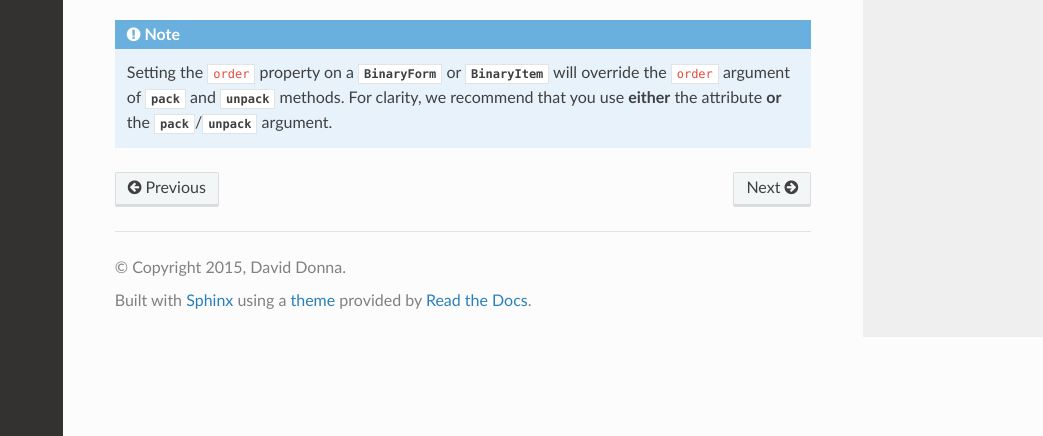
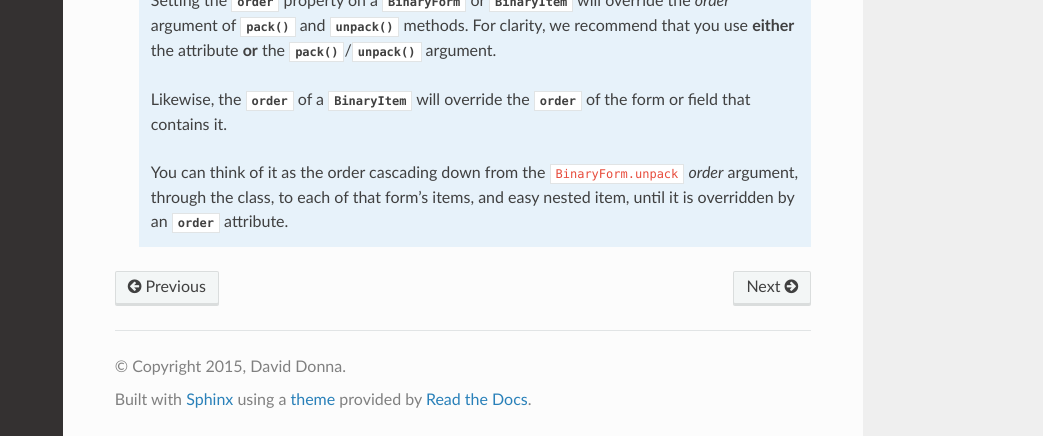
Before and after one commit to daviddonna/minform, a Sphinx documentation site: the page built from docs/api.rst, in a window 1280 px wide and 900 px high, scrolled down 2314 px, cut to the strip 464-900 px from the top of the window. Shown: the whole strip, without its empty margins (237-1280 px from the left). Built offline with Sphinx 7.4.7 and the Read the Docs theme 2.0.0, drawn with Linux system fonts in a browser that asks for light colours; pages that are not in the unit, such as notebooks, are missing from menus; cross-references to code outside the pages are shown as plain code; the version number is read from the project's files by our own code; some of the changed text lies outside the part shown.

Commit message:
Assorted documentation improvements.
- Convert docstrings to use Napoleon for readability.
- Simplify WTForms references to point into wtforms.form or
  wtforms.field.

```diff
--- a/docs/api.rst
+++ b/docs/api.rst
@@ -11,13 +11,25 @@
     that project.
 
     Minform provides a :class:`BinaryForm` class, which subclasses from
-    :class:`wtforms.Form <wtforms.form.Form>`. Instead of subclassing
-    :class:`~wtforms.form.Form` with :class:`wtforms.Field
-    <wtforms.fields.Field>` instances as class variables, you need to subclass
-    :class:`BinaryForm`, and give it :class:`BinaryItem` instances as class
-    variables. The result will be a :class:`~wtforms.form.Form` with
-    additional :meth:`~BinaryForm.pack` and :meth:`~BinaryForm.unpack`
-    methods.
+    :class:`wtforms.form.Form`. Instead of subclassing
+    :class:`~wtforms.form.Form` with :class:`wtforms.fields.Field` instances
+    as class variables, you need to subclass :class:`BinaryForm`, and give it
+    :class:`BinaryItem` instances as class variables. The result will be a
+    :class:`~wtforms.form.Form` with additional :meth:`~BinaryForm.pack` and
+    :meth:`~BinaryForm.unpack` methods.
+
+    .. note::
+
+        This documentation will often refer to ``bytes`` objects. This mostly
+        applies to Python 3; if you're using Python 2, you can read ``bytes``
+        as ``str``.
+
+        ============== ============== ===================
+        Python version raw bytes type unicode string type
+        ============== ============== ===================
+        Python 2       ``str``        ``unicode``
+        Python 3       ``bytes``      ``str``
+        ============== ============== ===================
 
 Base Classes
 ------------
@@ -67,9 +79,10 @@
     include:
 
     * A :attr:`~BinaryItem.size` attribute. This is used to determine how many
-      bytes will be required by the ``unpack`` method, and how many will be
-      expected to be returned by the ``pack`` method. This attribute is
-      required even if you write custom ``pack`` and ``unpack`` methods that
+      bytes will be required by the :meth:`~BinaryItem.unpack` method, and how
+      many will be expected to be returned by the :meth:`~BinaryItem.pack`
+      method. This attribute is required even if you write custom
+      :meth:`~BinaryItem.pack` and :meth:`BinaryItem.unpack` methods that
       don't refer to it!
 
     * A :meth:`~BinaryItem.pack` method. The type of
@@ -105,21 +118,30 @@
 Byte order
 ----------
 
-.. autodata:: NATIVE
-    :annotation:
-.. autodata:: LITTLE_ENDIAN
-    :annotation:
-.. autodata:: BIG_ENDIAN
-    :annotation:
-.. autodata:: NETWORK
-    :annotation:
+    .. autodata:: NATIVE
+        :annotation:
+    .. autodata:: LITTLE_ENDIAN
+        :annotation:
+    .. autodata:: BIG_ENDIAN
+        :annotation:
+    .. autodata:: NETWORK
+        :annotation:
 
-.. note::
+    .. note::
 
-    Setting the ``order`` property on a :class:`BinaryForm
-    <minform.BinaryForm>` or :class:`BinaryItem <minform.BinaryItem>` will
-    override the ``order`` argument of :meth:`pack <minform.BinaryItem.pack>`
-    and :meth:`unpack <minform.BinaryItem.unpack>` methods. For clarity, we
-    recommend that you use **either** the attribute **or** the :meth:`pack
-    <minform.BinaryItem.pack>`/:meth:`unpack <minform.BinaryItem.unpack>`
-    argument.
+        Setting the :attr:`~BinaryItem.order` property on a
+        :class:`BinaryForm` or :class:`BinaryItem <minform.BinaryItem>` will
+        override the *order* argument of :meth:`~minform.BinaryItem.pack` and
+        :meth:`~minform.BinaryItem.unpack` methods. For clarity, we recommend
+        that you use **either** the attribute **or** the
+        :meth:`~minform.BinaryItem.pack`/:meth:`~minform.BinaryItem.unpack`
+        argument.
+
+        Likewise, the :attr:`~BinaryItem.order` of a :class:`BinaryItem` will
+        override the :attr:`~BinaryItem.order` of the form or field that
+        contains it.
+
+        You can think of it as the order cascading down from the
+        :paramref:`BinaryForm.unpack` *order* argument, through the class, to
+        each of that form's items, and easy nested item, until it is
+        overridden by an :attr:`~BinaryItem.order` attribute.
```
Also changed, not shown: 3 other files.
